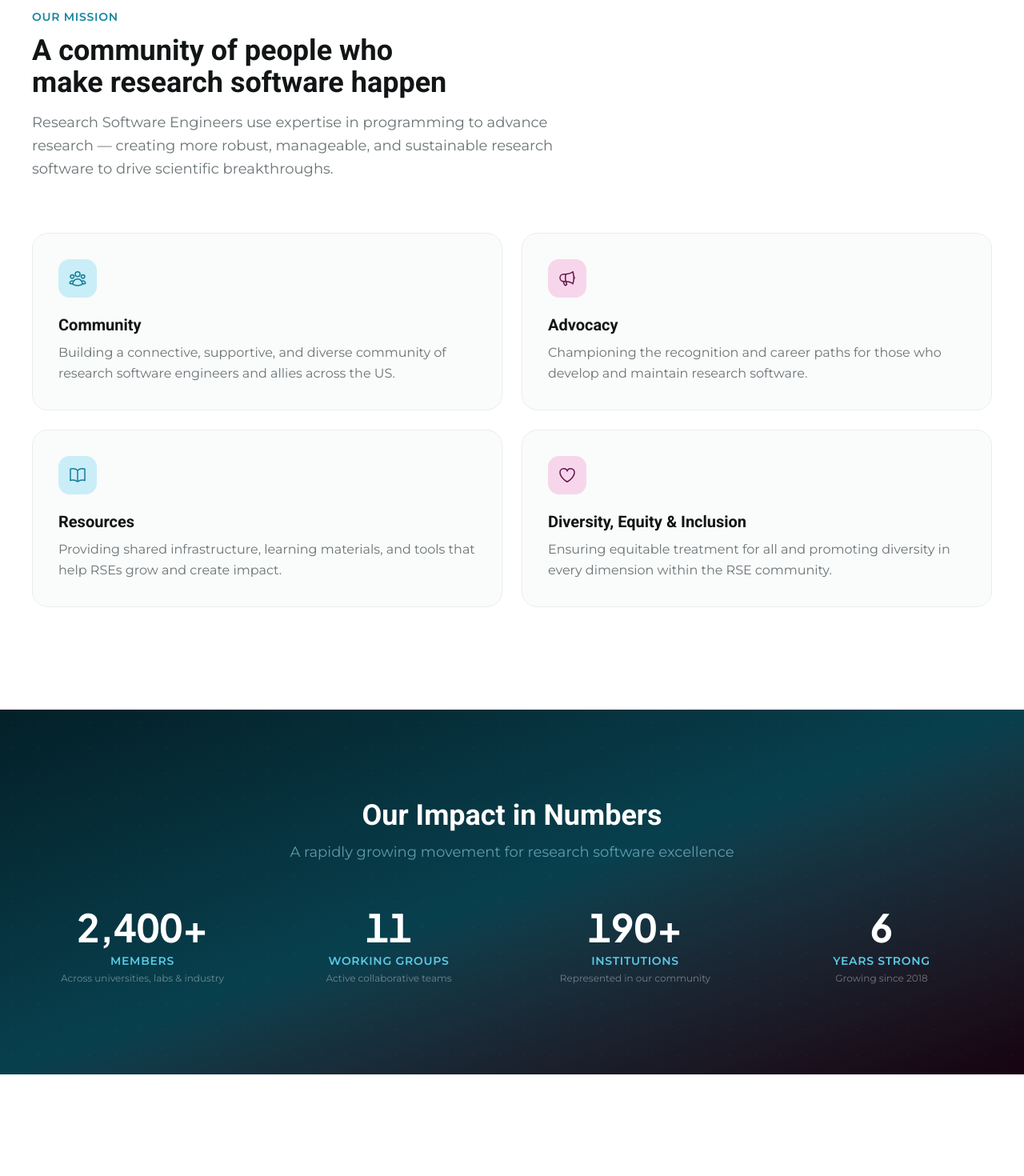
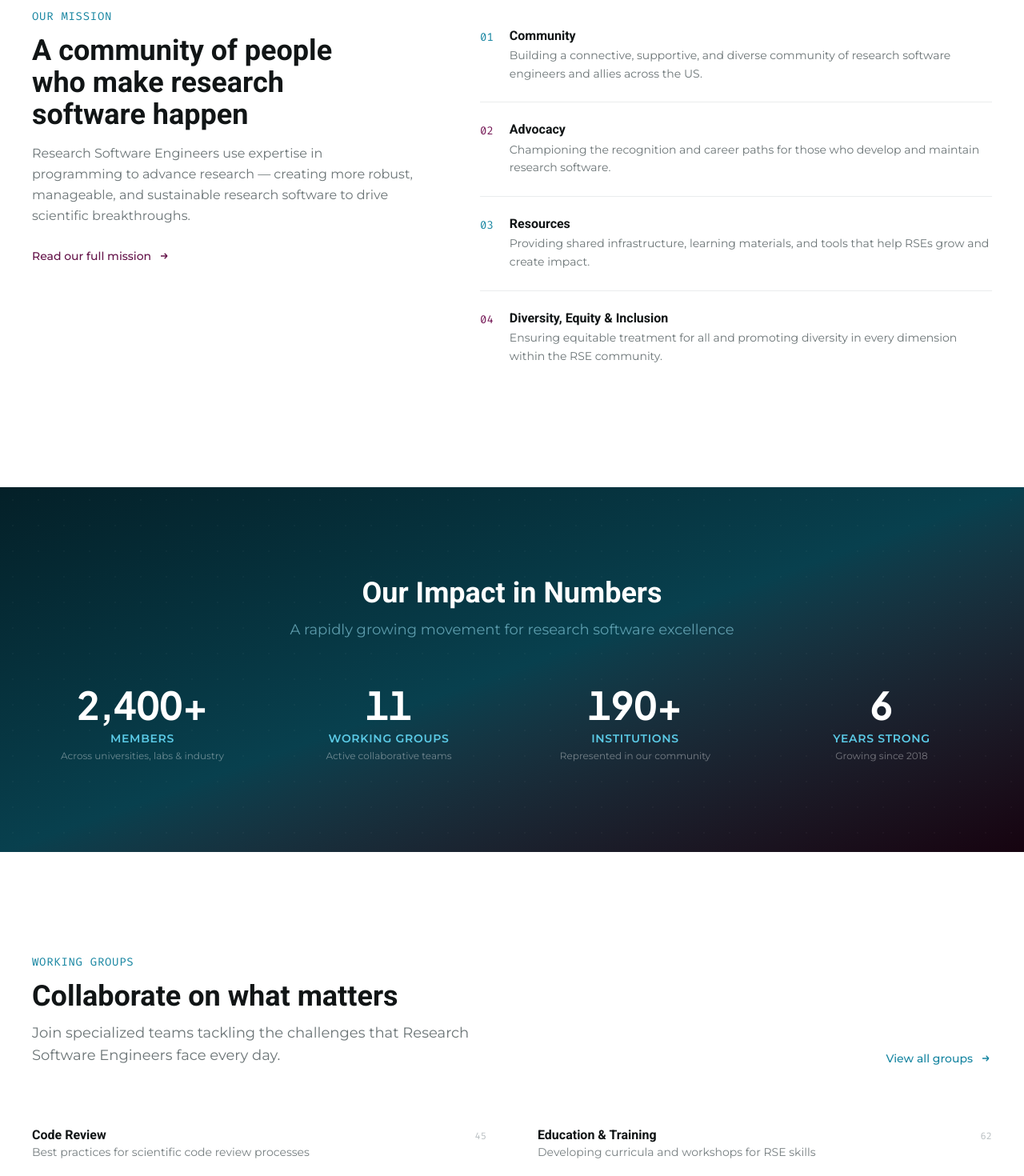
Before and after one commit to USRSE/usrse.github.io, a React (Vite) app in the folder web/: page / in a window 1280 px wide. Shown: the part 1220-2690 px from the top of the page at 80% size. Built offline with nearby package versions, Linux system fonts and the light colour scheme.

Commit message:
refactor(homepage): redesign sections with editorial typography
Replace card-heavy patterns with typographic layouts: numbered
prose blocks for Mission pillars, two-column rule-separated list
for Working Groups, border-t CTA for Community. Update Hero and
JobBoard to use React Router links.

```diff
--- a/web/src/components/Mission.tsx
+++ b/web/src/components/Mission.tsx
@@ -1,109 +1,92 @@
+import { Link } from "react-router-dom";
 import { useInView } from "@/hooks/useInView";
 
 const pillars = [
   {
-    icon: (
-      <svg className="w-6 h-6" fill="none" viewBox="0 0 24 24" stroke="currentColor" strokeWidth={1.5}>
-        <path d="M18 18.72a9.094 9.094 0 003.741-.479 3 3 0 00-4.682-2.72m.94 3.198l.001.031c0 .225-.012.447-.037.666A11.944 11.944 0 0112 21c-2.17 0-4.207-.576-5.963-1.584A6.062 6.062 0 016 18.719m12 0a5.971 5.971 0 00-.941-3.197m0 0A5.995 5.995 0 0012 12.75a5.995 5.995 0 00-5.058 2.772m0 0a3 3 0 00-4.681 2.72 8.986 8.986 0 003.74.477m.94-3.197a5.971 5.971 0 00-.94 3.197M15 6.75a3 3 0 11-6 0 3 3 0 016 0zm6 3a2.25 2.25 0 11-4.5 0 2.25 2.25 0 014.5 0zm-13.5 0a2.25 2.25 0 11-4.5 0 2.25 2.25 0 014.5 0z" />
-      </svg>
-    ),
+    num: "01",
     title: "Community",
     description:
       "Building a connective, supportive, and diverse community of research software engineers and allies across the US.",
-    color: "teal",
+    accent: "text-teal-600",
   },
   {
-    icon: (
-      <svg className="w-6 h-6" fill="none" viewBox="0 0 24 24" stroke="currentColor" strokeWidth={1.5}>
-        <path d="M10.34 15.84c-.688-.06-1.386-.09-2.09-.09H7.5a4.5 4.5 0 110-9h.75c.704 0 1.402-.03 2.09-.09m0 9.18c.253.962.584 1.892.985 2.783.247.55.06 1.21-.463 1.511l-.657.38c-.551.318-1.26.117-1.527-.461a20.845 20.845 0 01-1.44-4.282m3.102.069a18.03 18.03 0 01-.59-4.59c0-1.586.205-3.124.59-4.59m0 9.18a23.848 23.848 0 018.835 2.535M10.34 6.66a23.847 23.847 0 008.835-2.535m0 0A23.74 23.74 0 0018.795 3m.38 1.125a23.91 23.91 0 011.014 5.395m-1.014 8.855c-.118.38-.245.754-.38 1.125m.38-1.125a23.91 23.91 0 001.014-5.395m0-3.46c.495.413.811 1.035.811 1.73 0 .695-.316 1.317-.811 1.73m0-3.46a24.347 24.347 0 010 3.46" />
-      </svg>
-    ),
+    num: "02",
     title: "Advocacy",
     description:
       "Championing the recognition and career paths for those who develop and maintain research software.",
-    color: "purple",
+    accent: "text-purple-500",
   },
   {
-    icon: (
-      <svg className="w-6 h-6" fill="none" viewBox="0 0 24 24" stroke="currentColor" strokeWidth={1.5}>
-        <path d="M12 6.042A8.967 8.967 0 006 3.75c-1.052 0-2.062.18-3 .512v14.25A8.987 8.987 0 016 18c2.305 0 4.408.867 6 2.292m0-14.25a8.966 8.966 0 016-2.292c1.052 0 2.062.18 3 .512v14.25A8.987 8.987 0 0018 18a8.967 8.967 0 00-6 2.292m0-14.25v14.25" />
-      </svg>
-    ),
+    num: "03",
     title: "Resources",
     description:
       "Providing shared infrastructure, learning materials, and tools that help RSEs grow and create impact.",
-    color: "teal",
+    accent: "text-teal-600",
   },
   {
-    icon: (
-      <svg className="w-6 h-6" fill="none" viewBox="0 0 24 24" stroke="currentColor" strokeWidth={1.5}>
-        <path d="M21 8.25c0-2.485-2.099-4.5-4.688-4.5-1.935 0-3.597 1.126-4.312 2.733-.715-1.607-2.377-2.733-4.313-2.733C5.1 3.75 3 5.765 3 8.25c0 7.22 9 12 9 12s9-4.78 9-12z" />
-      </svg>
-    ),
+    num: "04",
     title: "Diversity, Equity & Inclusion",
     description:
       "Ensuring equitable treatment for all and promoting diversity in every dimension within the RSE community.",
-    color: "purple",
+    accent: "text-purple-500",
   },
 ];
 
 export function Mission() {
-  const { ref, isInView } = useInView(0.15);
+  const { ref, isInView } = useInView(0.1);
 
   return (
     <section className="py-24 lg:py-32 bg-white" ref={ref}>
       <div className="max-w-7xl mx-auto px-6 lg:px-10">
-        {/* Section header */}
-        <div className="max-w-2xl mb-16">
-          <p className="text-sm font-semibold uppercase tracking-wider text-teal-600 mb-3">
+        <div className="flex flex-col lg:flex-row gap-14 lg:gap-20">
+          {/* Left — section intro */}
+          <div className="lg:w-2/5 shrink-0">
+            <p className="text-sm font-mono uppercase tracking-wider text-teal-600 mb-3">
               Our Mission
             </p>
             <h2 className="text-3xl lg:text-4xl font-bold text-neutral-900 mb-4 text-balance">
               A community of people who make research software happen
             </h2>
-          <p className="text-lg text-neutral-500 leading-relaxed">
+            <p className="text-neutral-500 leading-relaxed mb-6">
               Research Software Engineers use expertise in programming to advance
-            research — creating more robust, manageable, and sustainable research
-            software to drive scientific breakthroughs.
+              research — creating more robust, manageable, and sustainable
+              research software to drive scientific breakthroughs.
+            </p>
+            <Link
+              to="/about/mission"
+              className="inline-flex items-center gap-2 text-sm font-medium text-purple-600 hover:text-purple-700 transition-colors"
+            >
+              Read our full mission
+              <svg className="w-4 h-4" fill="none" viewBox="0 0 24 24" stroke="currentColor" strokeWidth={2}>
+                <path d="M13 7l5 5m0 0l-5 5m5-5H6" />
+              </svg>
+            </Link>
+          </div>
+
+          {/* Right — four pillars as typographic list */}
+          <div className="flex-1">
+            {pillars.map((pillar, i) => (
+              <div
+                key={pillar.num}
+                className={`flex gap-5 py-6 ${
+                  i < pillars.length - 1 ? "border-b border-neutral-100" : ""
+                } ${isInView ? "animate-slide-up" : "opacity-0"}`}
+                style={{ animationDelay: `${i * 80 + 100}ms` }}
+              >
+                <span className={`font-mono text-sm ${pillar.accent} shrink-0 pt-0.5`}>
+                  {pillar.num}
+                </span>
+                <div>
+                  <h3 className="font-bold text-neutral-900 mb-1">
+                    {pillar.title}
+                  </h3>
+                  <p className="text-sm text-neutral-500 leading-relaxed">
+                    {pillar.description}
                   </p>
                 </div>
-
-        {/* Pillars grid */}
-        <div className="grid grid-cols-1 md:grid-cols-2 gap-6">
-          {pillars.map((pillar, i) => (
-            <div
-              key={pillar.title}
-              className={`group relative p-8 rounded-2xl border border-neutral-100 bg-neutral-50/50 hover:bg-white hover:shadow-lg hover:border-neutral-200 transition-all duration-300 ${
-                isInView ? "animate-slide-up" : "opacity-0"
-              }`}
-              style={{ animationDelay: `${i * 100 + 100}ms` }}
-            >
-              {/* Icon */}
-              <div
-                className={`w-12 h-12 rounded-xl flex items-center justify-center mb-5 ${
-                  pillar.color === "teal"
-                    ? "bg-teal-100 text-teal-700"
-                    : "bg-purple-100 text-purple-600"
-                }`}
-              >
-                {pillar.icon}
-              </div>
-
-              <h3 className="text-xl font-bold text-neutral-900 mb-2">
-                {pillar.title}
-              </h3>
-              <p className="text-neutral-500 leading-relaxed">
-                {pillar.description}
-              </p>
-
-              {/* Decorative corner accent */}
-              <div
-                className={`absolute top-0 right-0 w-20 h-20 rounded-bl-[3rem] opacity-0 group-hover:opacity-100 transition-opacity duration-300 ${
-                  pillar.color === "teal" ? "bg-teal-50" : "bg-purple-50"
-                }`}
-              />
               </div>
             ))}
+          </div>
         </div>
       </div>
     </section>
--- a/web/src/components/WorkingGroups.tsx
+++ b/web/src/components/WorkingGroups.tsx
@@ -1,42 +1,12 @@
 import { useInView } from "@/hooks/useInView";
 
 const groups = [
-  {
-    name: "Code Review",
-    description: "Best practices for scientific code review processes",
-    icon: "M17.25 6.75L22.5 12l-5.25 5.25m-10.5 0L1.5 12l5.25-5.25m7.5-3l-4.5 16.5",
-    members: 45,
-  },
-  {
-    name: "Education & Training",
-    description: "Developing curricula and workshops for RSE skills",
-    icon: "M4.26 10.147a60.436 60.436 0 00-.491 6.347A48.627 48.627 0 0112 20.904a48.627 48.627 0 018.232-4.41 60.46 60.46 0 00-.491-6.347m-15.482 0a50.57 50.57 0 00-2.658-.813A59.905 59.905 0 0112 3.493a59.902 59.902 0 0110.399 5.84c-.896.248-1.783.52-2.658.814m-15.482 0A50.697 50.697 0 0112 13.489a50.702 50.702 0 017.74-3.342M6.75 15a.75.75 0 100-1.5.75.75 0 000 1.5zm0 0v-3.675A55.378 55.378 0 0112 8.443m-7.007 11.55A5.981 5.981 0 006.75 15.75v-1.5",
-    members: 62,
-  },
-  {
-    name: "Diversity, Equity & Inclusion",
-    description: "Creating an inclusive and welcoming RSE community",
-    icon: "M21 8.25c0-2.485-2.099-4.5-4.688-4.5-1.935 0-3.597 1.126-4.312 2.733-.715-1.607-2.377-2.733-4.313-2.733C5.1 3.75 3 5.765 3 8.25c0 7.22 9 12 9 12s9-4.78 9-12z",
-    members: 38,
-  },
-  {
-    name: "Mentorship Program",
-    description: "Connecting experienced RSEs with newcomers for career growth",
-    icon: "M15 19.128a9.38 9.38 0 002.625.372 9.337 9.337 0 004.121-.952 4.125 4.125 0 00-7.533-2.493M15 19.128v-.003c0-1.113-.285-2.16-.786-3.07M15 19.128v.106A12.318 12.318 0 018.624 21c-2.331 0-4.512-.645-6.374-1.766l-.001-.109a6.375 6.375 0 0111.964-3.07M12 6.375a3.375 3.375 0 11-6.75 0 3.375 3.375 0 016.75 0zm8.25 2.25a2.625 2.625 0 11-5.25 0 2.625 2.625 0 015.25 0z",
-    members: 29,
-  },
-  {
-    name: "Testing",
-    description: "Advancing testing methodologies for research software",
-    icon: "M9 12.75L11.25 15 15 9.75m-3-7.036A11.959 11.959 0 013.598 6 11.99 11.99 0 003 9.749c0 5.592 3.824 10.29 9 11.623 5.176-1.332 9-6.03 9-11.622 0-1.31-.21-2.571-.598-3.751h-.152c-3.196 0-6.1-1.248-8.25-3.285z",
-    members: 33,
-  },
-  {
-    name: "User Experience",
-    description: "Improving usability of research software interfaces",
-    icon: "M9.53 16.122a3 3 0 00-5.78 1.128 2.25 2.25 0 01-2.4 2.245 4.5 4.5 0 008.4-2.245c0-.399-.078-.78-.22-1.128zm0 0a15.998 15.998 0 003.388-1.62m-5.043-.025a15.994 15.994 0 011.622-3.395m3.42 3.42a15.995 15.995 0 004.764-4.648l3.876-5.814a1.151 1.151 0 00-1.597-1.597L14.146 6.32a15.996 15.996 0 00-4.649 4.763m3.42 3.42a6.776 6.776 0 00-3.42-3.42",
-    members: 22,
-  },
+  { name: "Code Review", description: "Best practices for scientific code review processes", members: 45 },
+  { name: "Education & Training", description: "Developing curricula and workshops for RSE skills", members: 62 },
+  { name: "Diversity, Equity & Inclusion", description: "Creating an inclusive and welcoming RSE community", members: 38 },
+  { name: "Mentorship Program", description: "Connecting experienced RSEs with newcomers for career growth", members: 29 },
+  { name: "Testing", description: "Advancing testing methodologies for research software", members: 33 },
+  { name: "User Experience", description: "Improving usability of research software interfaces", members: 22 },
 ];
 
 export function WorkingGroups() {
@@ -48,7 +18,7 @@ export function WorkingGroups() {
         {/* Header */}
         <div className="flex flex-col lg:flex-row lg:items-end lg:justify-between gap-6 mb-14">
           <div className="max-w-xl">
-            <p className="text-sm font-semibold uppercase tracking-wider text-teal-600 mb-3">
+            <p className="text-sm font-mono uppercase tracking-wider text-teal-600 mb-3">
               Working Groups
             </p>
             <h2 className="text-3xl lg:text-4xl font-bold text-neutral-900 mb-3 text-balance">
@@ -61,57 +31,37 @@ export function WorkingGroups() {
           </div>
           <a
             href="#all-groups"
-            className="inline-flex items-center gap-2 px-5 py-2.5 text-sm font-semibold text-teal-700 bg-teal-50 hover:bg-teal-100 rounded-xl transition-colors"
+            className="inline-flex items-center gap-2 text-sm font-medium text-teal-600 hover:text-teal-700 transition-colors shrink-0"
           >
-            View all 11 groups
+            View all groups
             <svg className="w-4 h-4" fill="none" viewBox="0 0 24 24" stroke="currentColor" strokeWidth={2}>
               <path d="M13 7l5 5m0 0l-5 5m5-5H6" />
             </svg>
           </a>
         </div>
 
-        {/* Grid */}
-        <div className="grid grid-cols-1 md:grid-cols-2 lg:grid-cols-3 gap-5">
+        {/* Groups — two-column typographic list, not cards */}
+        <div className="grid grid-cols-1 md:grid-cols-2 gap-x-12 lg:gap-x-16">
           {groups.map((group, i) => (
             <a
               key={group.name}
-              href={`#wg-${group.name.toLowerCase().replace(/\s+/g, "-")}`}
-              className={`group relative p-6 rounded-xl border border-neutral-100 bg-white hover:border-teal-200 hover:shadow-md transition-all duration-300 ${
+              href={`#wg-${group.name.toLowerCase().replace(/[\s&,]+/g, "-")}`}
+              className={`group flex items-baseline justify-between gap-4 py-5 border-b border-neutral-100 ${
                 isInView ? "animate-slide-up" : "opacity-0"
               }`}
-              style={{ animationDelay: `${i * 80}ms` }}
+              style={{ animationDelay: `${i * 60}ms` }}
             >
-              <div className="flex items-start gap-4">
-                <div className="w-10 h-10 rounded-lg bg-teal-50 text-teal-600 flex items-center justify-center shrink-0 group-hover:bg-teal-100 transition-colors">
-                  <svg
-                    className="w-5 h-5"
-                    fill="none"
-                    viewBox="0 0 24 24"
-                    stroke="currentColor"
-                    strokeWidth={1.5}
-                  >
-                    <path d={group.icon} />
-                  </svg>
-                </div>
-                <div className="min-w-0">
-                  <h3 className="font-bold text-neutral-900 mb-1 group-hover:text-teal-700 transition-colors">
-                    {group.name}
-                  </h3>
-                  <p className="text-sm text-neutral-500 leading-relaxed mb-3">
-                    {group.description}
-                  </p>
-                  <span className="text-xs text-neutral-400">
-                    {group.members} members
-                  </span>
-                </div>
+              <div className="min-w-0">
+                <h3 className="font-bold text-neutral-900 group-hover:text-teal-700 transition-colors">
+                  {group.name}
+                </h3>
+                <p className="text-sm text-neutral-400 mt-0.5 truncate">
+                  {group.description}
+                </p>
               </div>
-
-              {/* Hover arrow indicator */}
-              <div className="absolute top-6 right-6 opacity-0 group-hover:opacity-100 transition-opacity">
-                <svg className="w-4 h-4 text-teal-500" fill="none" viewBox="0 0 24 24" stroke="currentColor" strokeWidth={2}>
-                  <path d="M4.5 19.5l15-15m0 0H8.25m11.25 0v11.25" />
-                </svg>
-              </div>
+              <span className="font-mono text-xs text-neutral-300 shrink-0">
+                {group.members}
+              </span>
             </a>
           ))}
         </div>
```
Also changed, not shown: web/src/components/Community.tsx (+5 -5 lines), web/src/components/Hero.tsx (+5 -4 lines), web/src/components/JobBoard.tsx (+6 -5 lines). Lines whose indentation alone changed are shown as unchanged.
